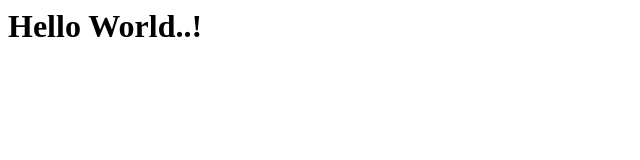
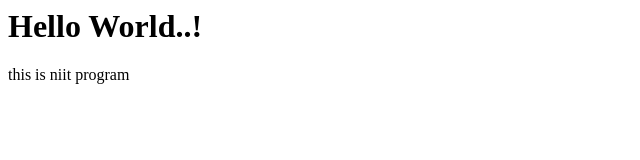
Before and after one commit to sarthak-13N/niit, a plain HTML site: page index.html in a window 1280 px wide. Shown: the whole page, without its empty margins (0-640 px from the left). Drawn offline with Linux system fonts and the light colour scheme.

Commit message:
version 1.0

```diff
--- a/index.html
+++ b/index.html
@@ -1 +1,2 @@
 <h1>Hello World..!</h1>
+<p>this is niit program</p>
```
